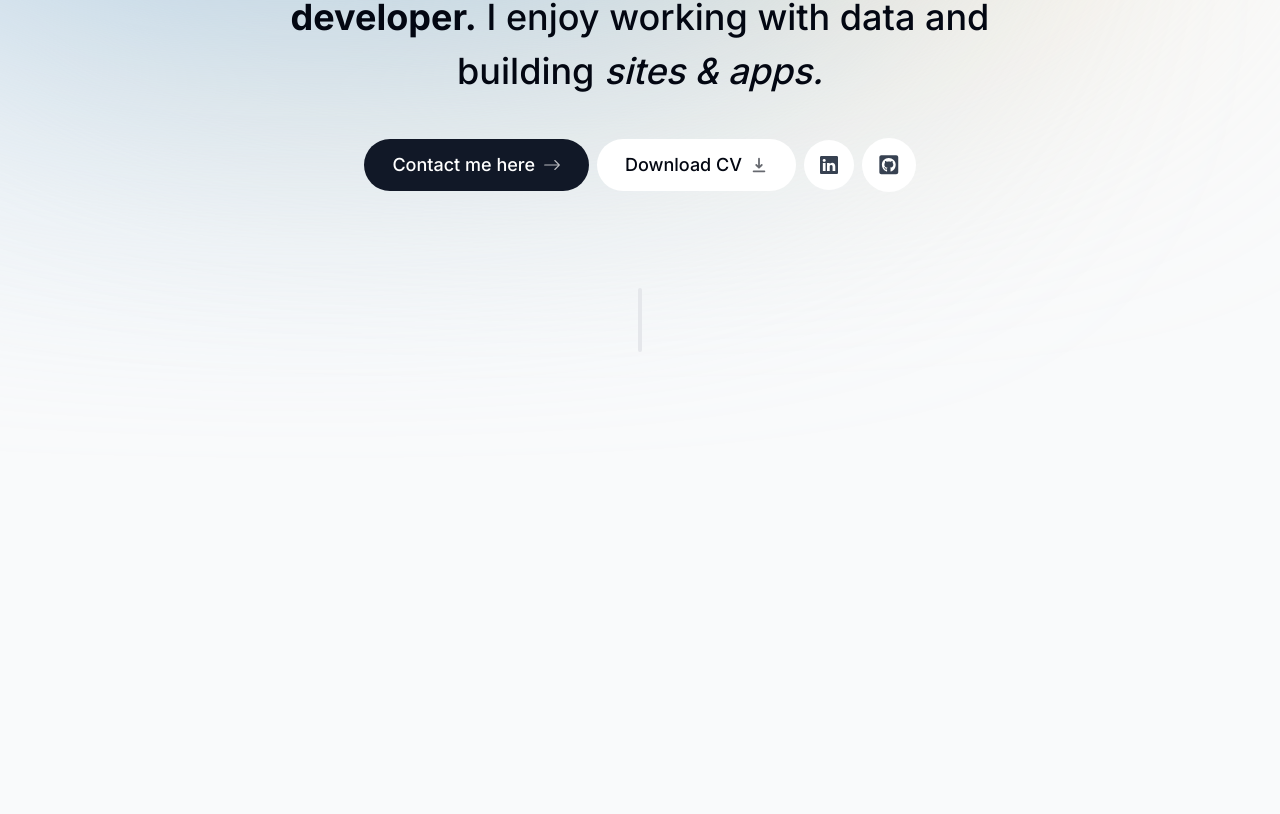
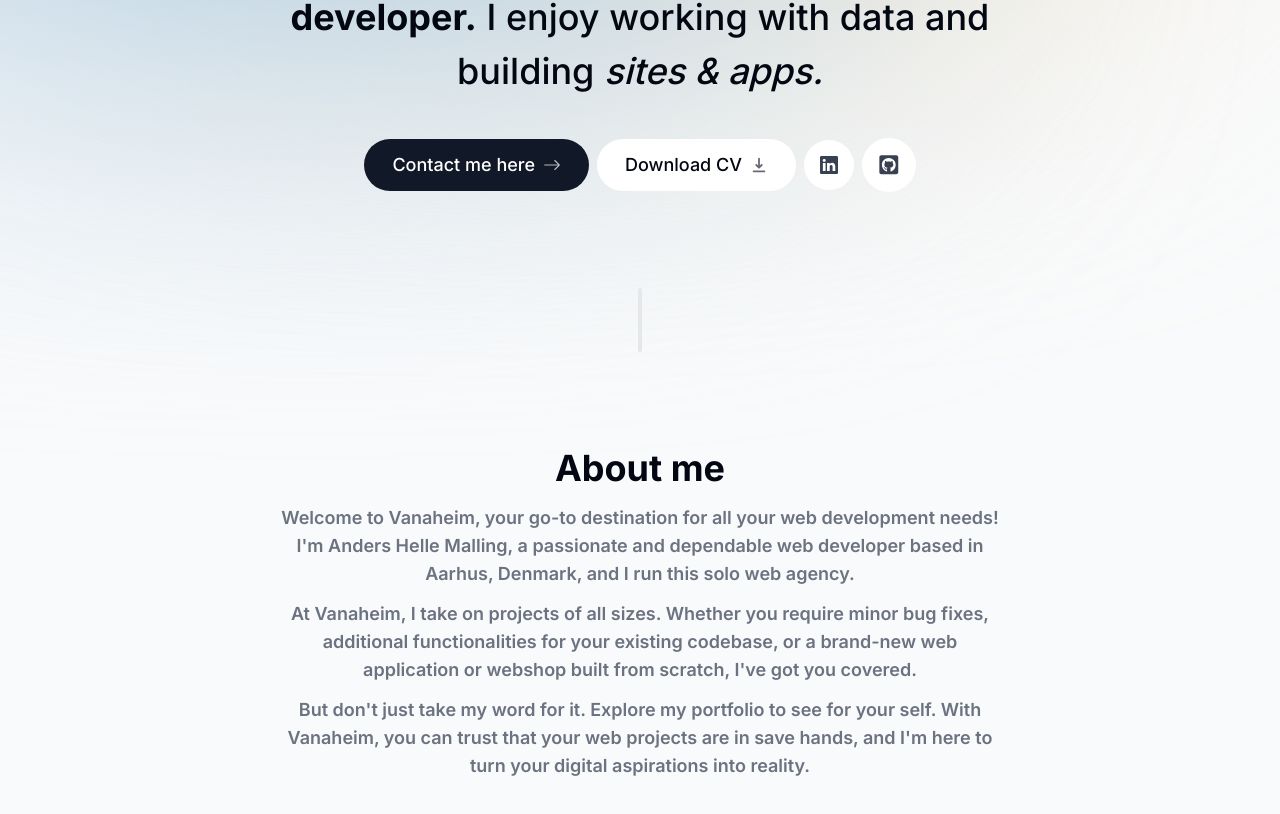
Before and after one commit to aMalling/portfolio-next, a Next.js app: page / in a window 1280 px wide. Shown: the part 448-1262 px from the top of the page. Before the commit the page ends 992 px from the top, so only its background shows below. Built offline with nearby package versions, Linux system fonts and the light colour scheme.

Commit message:
draft for portfolio

```diff
--- a/app/page.tsx
+++ b/app/page.tsx
@@ -3,6 +3,8 @@
 import React from "react";
 import { motion } from "framer-motion";
 import SectionDivider from "@/components/section-divider";
+import About from "@/components/about";
+import Experience from "@/components/experience";
 import Image from "next/image";
 import { BsArrowRight, BsLinkedin } from "react-icons/bs";
 import { HiDownload } from "react-icons/hi";
@@ -90,7 +92,12 @@ export default function Home() {
           </a>
         </motion.div>
       </section>
-      <SectionDivider></SectionDivider>
+      <SectionDivider />
+      <About />
+      {/*       <Projects />
+      <Skills />
+      <Experience />
+      <Contact /> */}
     </main>
   );
 }
--- /dev/null
+++ b/components/about.tsx
@@ -0,0 +1,35 @@
+"use client";
+
+import React from "react";
+import { motion } from "framer-motion";
+
+export default function About() {
+  return (
+    <motion.section
+      className="mb-28 max-w-[45rem] text-center leading-8 sm:mb-40 scroll-mt-28"
+      initial={{ opacity: 0, y: 100 }}
+      animate={{ opacity: 1, y: 0 }}
+      transition={{ delay: 0.175 }}
+      id="about"
+    >
+      <h2 className="text-4xl font-bold mt-5 md:mt-0">About me</h2>
+      <p class="text-lg font-semibold text-gray-500 mt-4">
+        Welcome to Vanaheim, your go-to destination for all your web development
+        needs! I'm Anders Helle Malling, a passionate and dependable web
+        developer based in Aarhus, Denmark, and I run this solo web agency.
+        <p class="mt-3">
+          At Vanaheim, I take on projects of all sizes. Whether you require
+          minor bug fixes, additional functionalities for your existing
+          codebase, or a brand-new web application or webshop built from
+          scratch, I've got you covered.
+        </p>
+        <p class="mt-3">
+          But don't just take my word for it. Explore my portfolio to see for
+          your self. With Vanaheim, you can trust that your web projects are in
+          save hands, and I'm here to turn your digital aspirations into
+          reality.
+        </p>
+      </p>
+    </motion.section>
+  );
+}
--- /dev/null
+++ b/components/experience.tsx
@@ -0,0 +1,79 @@
+"use client";
+
+import React from "react";
+
+import {
+  VerticalTimeline,
+  VerticalTimelineElement,
+} from "react-vertical-timeline-component";
+import "react-vertical-timeline-component/style.min.css";
+import { CgWorkAlt } from "react-icons/cg";
+import { FaReact } from "react-icons/fa";
+import { LuGraduationCap } from "react-icons/lu";
+
+export default function Experience() {
+  const experiencesData = [
+    {
+      title: "Graduated bootcamp",
+      location: "Miami, FL",
+      description:
+        "I graduated after 6 months of studying. I immediately found a job as a front-end developer.",
+      icon: React.createElement(LuGraduationCap),
+      date: "2019",
+    },
+    {
+      title: "Front-End Developer",
+      location: "Orlando, FL",
+      description:
+        "I worked as a front-end developer for 2 years in 1 job and 1 year in another job. I also upskilled to the full stack.",
+      icon: React.createElement(CgWorkAlt),
+      date: "2019 - 2021",
+    },
+    {
+      title: "Full-Stack Developer",
+      location: "Houston, TX",
+      description:
+        "I'm now a full-stack developer working as a freelancer. My stack includes React, Next.js, TypeScript, Tailwind, Prisma and MongoDB. I'm open to full-time opportunities.",
+      icon: React.createElement(FaReact),
+      date: "2021 - present",
+    },
+  ];
+
+  return (
+    <section id="experience" className="scroll-mt-28 mb-28 sm:mb-40">
+      <h2 className="text-4xl font-bold mt-5 md:mt-0 text-center">
+        My experience
+      </h2>
+      <VerticalTimeline lineColor="">
+        {experiencesData.map((item, index) => (
+          <React.Fragment key={index}>
+            <VerticalTimelineElement
+              contentStyle={{
+                background: "rgba(255, 255, 255, 0.05)",
+                boxShadow: "none",
+                border: "1px solid rgba(0, 0, 0, 0.05)",
+                textAlign: "left",
+                padding: "1.3rem 2rem",
+              }}
+              contentArrowStyle={{
+                borderRight: "0.4rem solid rgba(255, 255, 255, 0.5)",
+              }}
+              date={item.date}
+              icon={item.icon}
+              iconStyle={{
+                background: "rgba(255, 255, 255, 0.15)",
+                fontSize: "1.5rem",
+              }}
+            >
+              <h3 className="font-semibold capitalize">{item.title}</h3>
+              <p className="font-normal !mt-0">{item.location}</p>
+              <p className="!mt-1 !font-normal text-gray-700 dark:text-white/75">
+                {item.description}
+              </p>
+            </VerticalTimelineElement>
+          </React.Fragment>
+        ))}
+      </VerticalTimeline>
+    </section>
+  );
+}
--- a/package.json
+++ b/package.json
@@ -14,7 +14,8 @@
     "next": "14.0.3",
     "react": "^18",
     "react-dom": "^18",
-    "react-icons": "^4.12.0"
+    "react-icons": "^4.12.0",
+    "react-vertical-timeline-component": "^3.6.0"
   },
   "devDependencies": {
     "@types/node": "^20",
```
Also changed, not shown: 1 other file (tests, documents, lock files or other folders).
